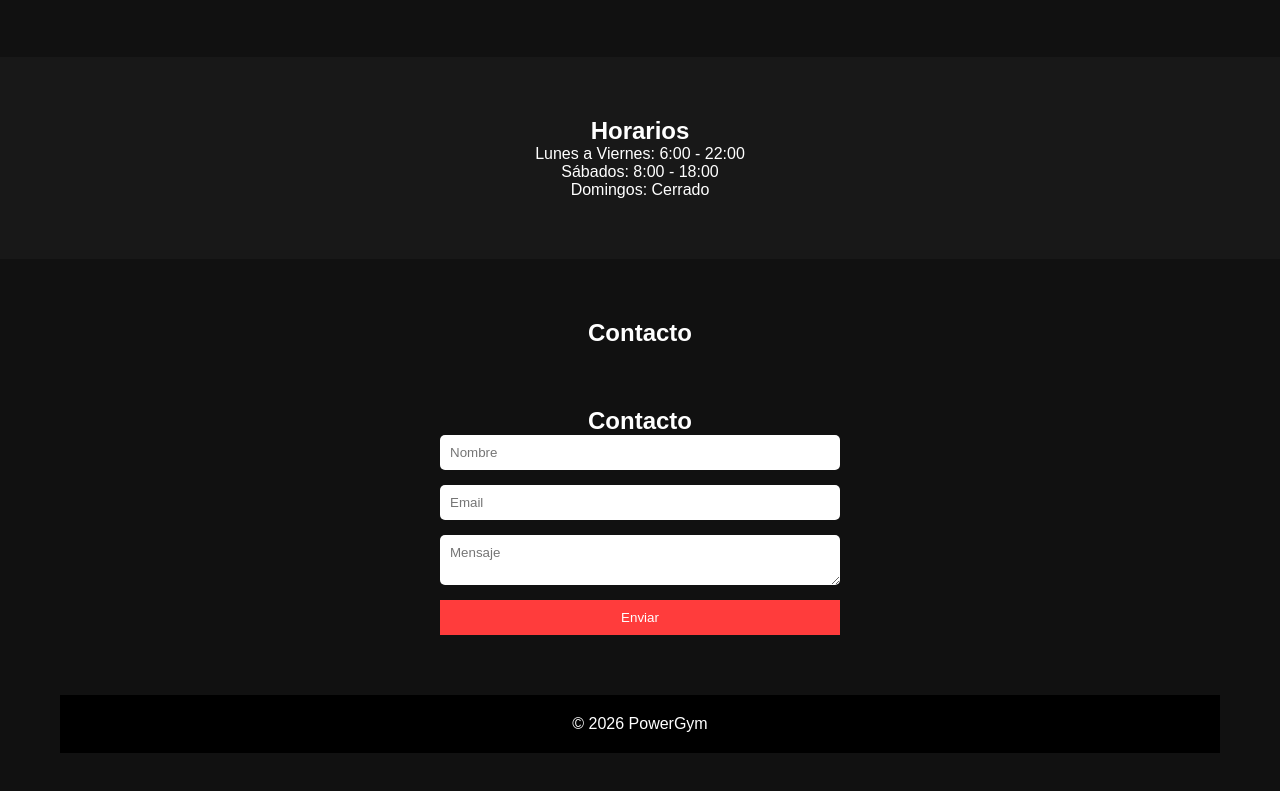
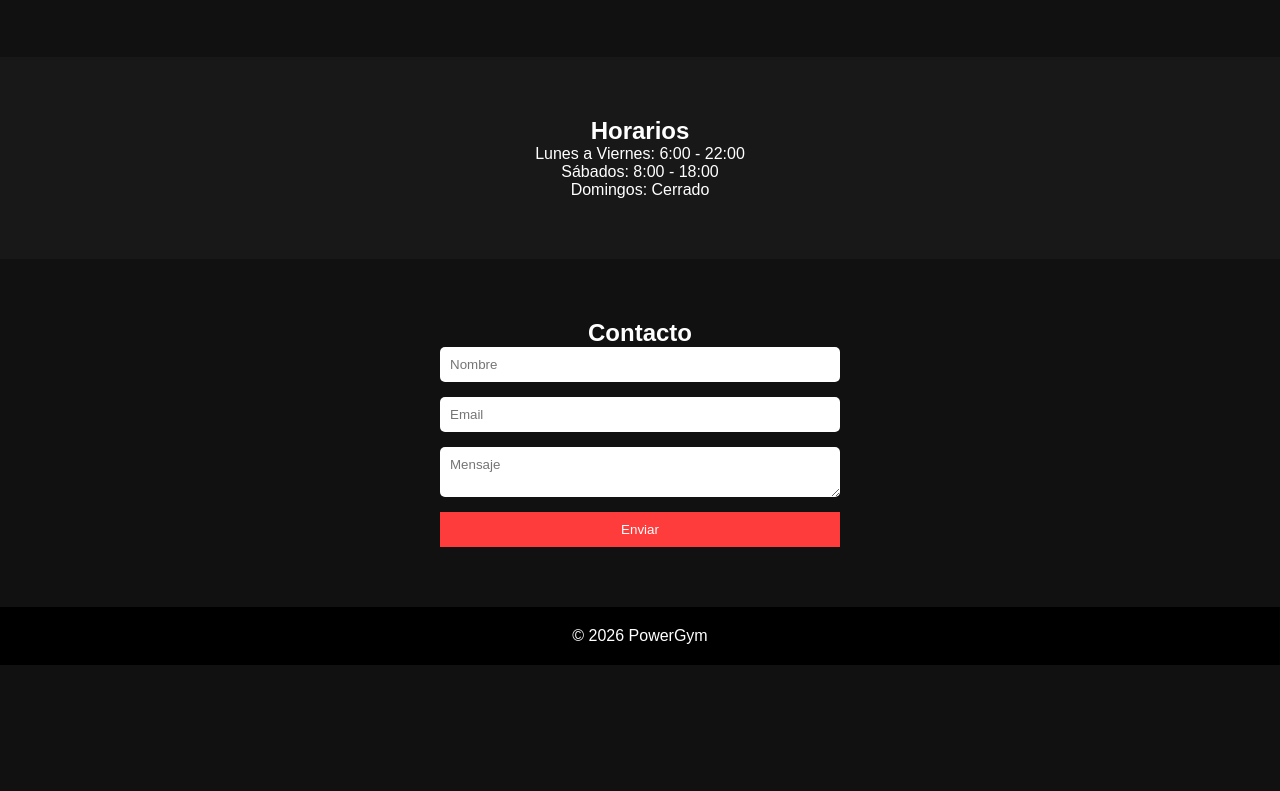
Before and after one commit to Giaccaglia99/gimnasio, a plain HTML site: page index.html in a window 1280 px wide. Shown: the part 974-1765 px from the top of the page. After the commit the page ends 1639 px from the top, so only its background shows below. Drawn offline with Linux system fonts and the light colour scheme.

Commit message:
arreglo en la seccion contacto

```diff
--- a/index.html
+++ b/index.html
@@ -57,8 +57,6 @@
 
 <section class="contacto" id="contacto">
     <h2>Contacto</h2>
-    <section class="contacto" id="contacto">
-    <h2>Contacto</h2>
 
     <form name="contacto" method="POST" data-netlify="true" id="formContacto">
 
@@ -79,6 +77,6 @@
     <p>© 2026 PowerGym</p>
 </footer>
 
-<script src="script.js"></script>
+<!--<script src="script.js"></script> -->
 </body>
 </html>
```
